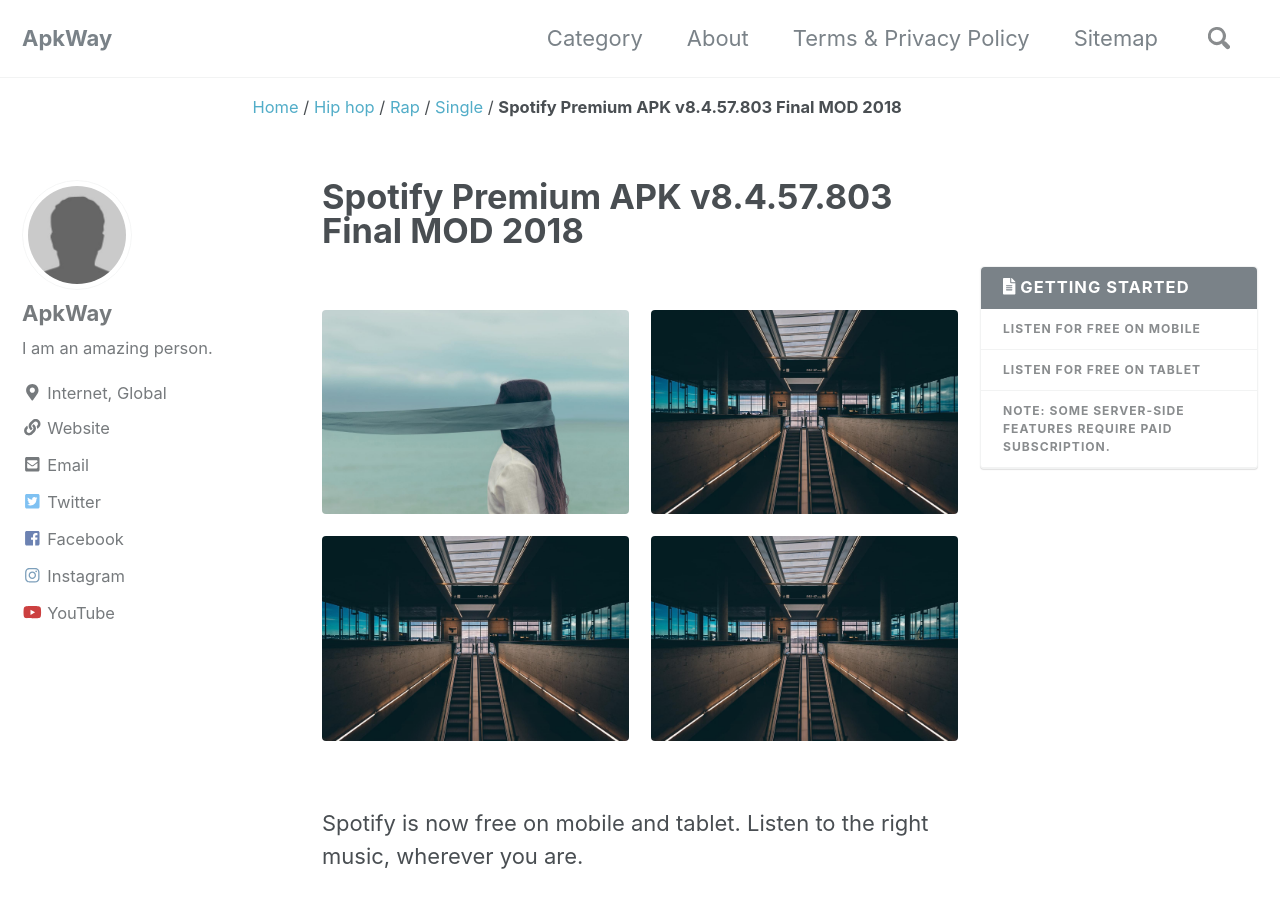
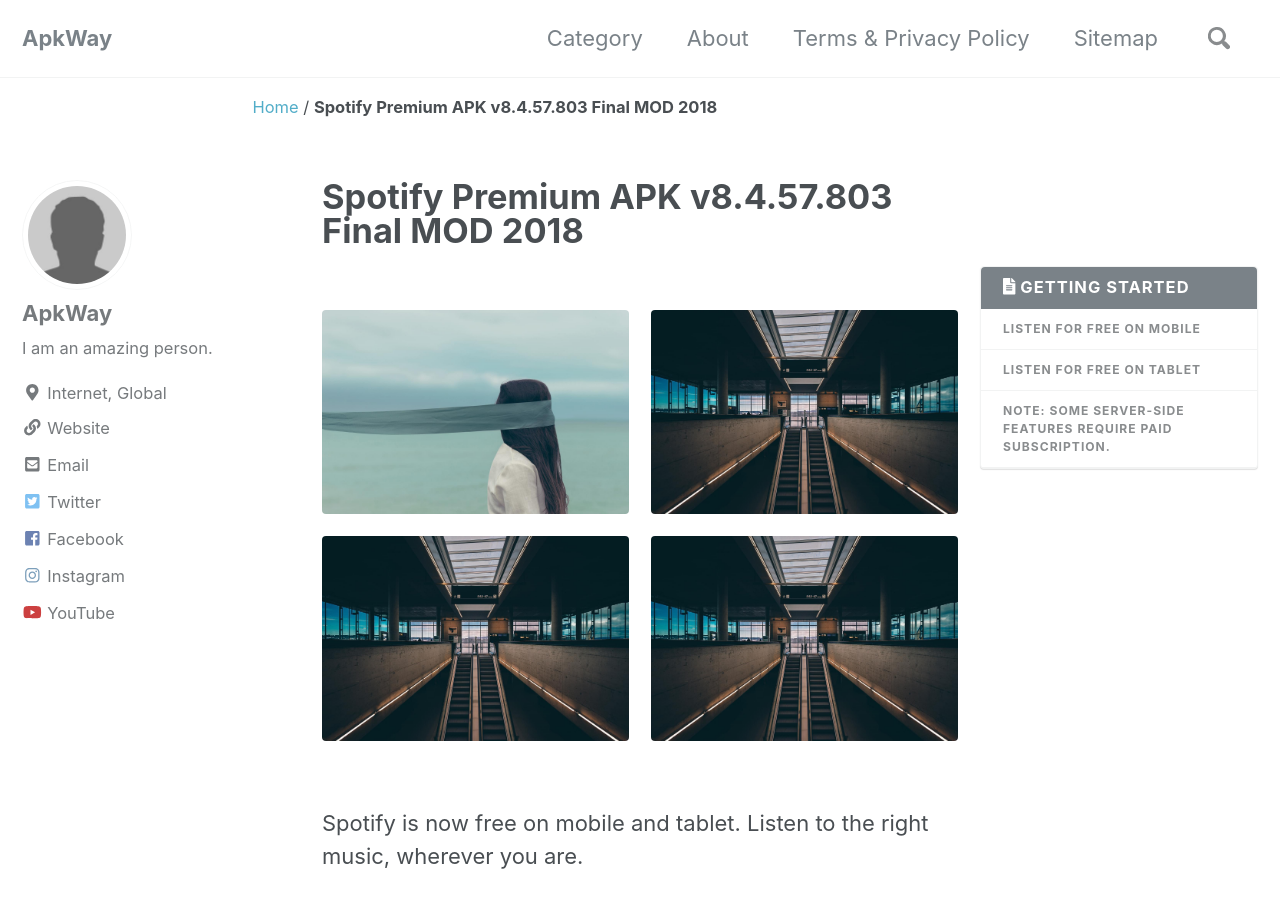
Before and after one commit to apkway/apkway.github.io, a Jekyll site: the page built from _posts/2018-06-20-spotify-music-premium.md, in a window 1280 px wide and 900 px high. Built offline with Jekyll 4.4.1, drawn with Linux system fonts in a browser that asks for light colours; nearby versions of some CDN libraries; some of the changed text lies outside the part shown.

Commit message:
Update 2018-06-20-spotify-music-premium.md

```diff
--- a/_posts/2018-06-20-spotify-music-premium.md
+++ b/_posts/2018-06-20-spotify-music-premium.md
@@ -5,9 +5,6 @@ date: 2018-06-18T17:15:26Z
 last_modified_at: 2018-06-19T06:38:30Z
 header:
   teaser: "https://apk4free.net/wp-content/uploads/2016/02/hhihi.png"
-categories:
-  - Hip-Hop/Rap
-  - Single
 tags:
   - Nicki Minaj
 toc: true
```
